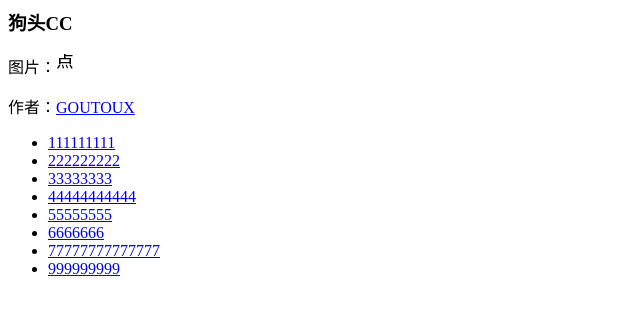
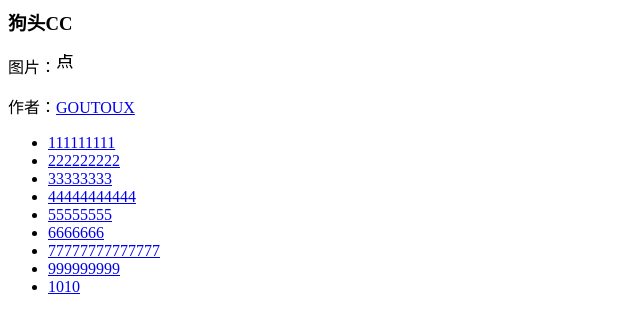
Before and after one commit to phpc0de/html, a plain HTML site: page book/12/index.html in a window 1280 px wide. Shown: the full height of the page, 0-640 px from the left. Drawn offline with Linux system fonts and the light colour scheme.

Commit message:
Update index.html

```diff
--- a/book/12/index.html
+++ b/book/12/index.html
@@ -13,5 +13,6 @@
     <li><a href="https://phpc0de.github.io/html/6.html">6666666</a></li>
     <li><a href="https://phpc0de.github.io/html/7.html">77777777777777</a></li>
       <li><a href="https://phpc0de.github.io/html/9.html">999999999</a></li>
+      <li><a href="https://phpc0de.github.io/html/10.html">1010</a></li>
 
 </ul>
```
